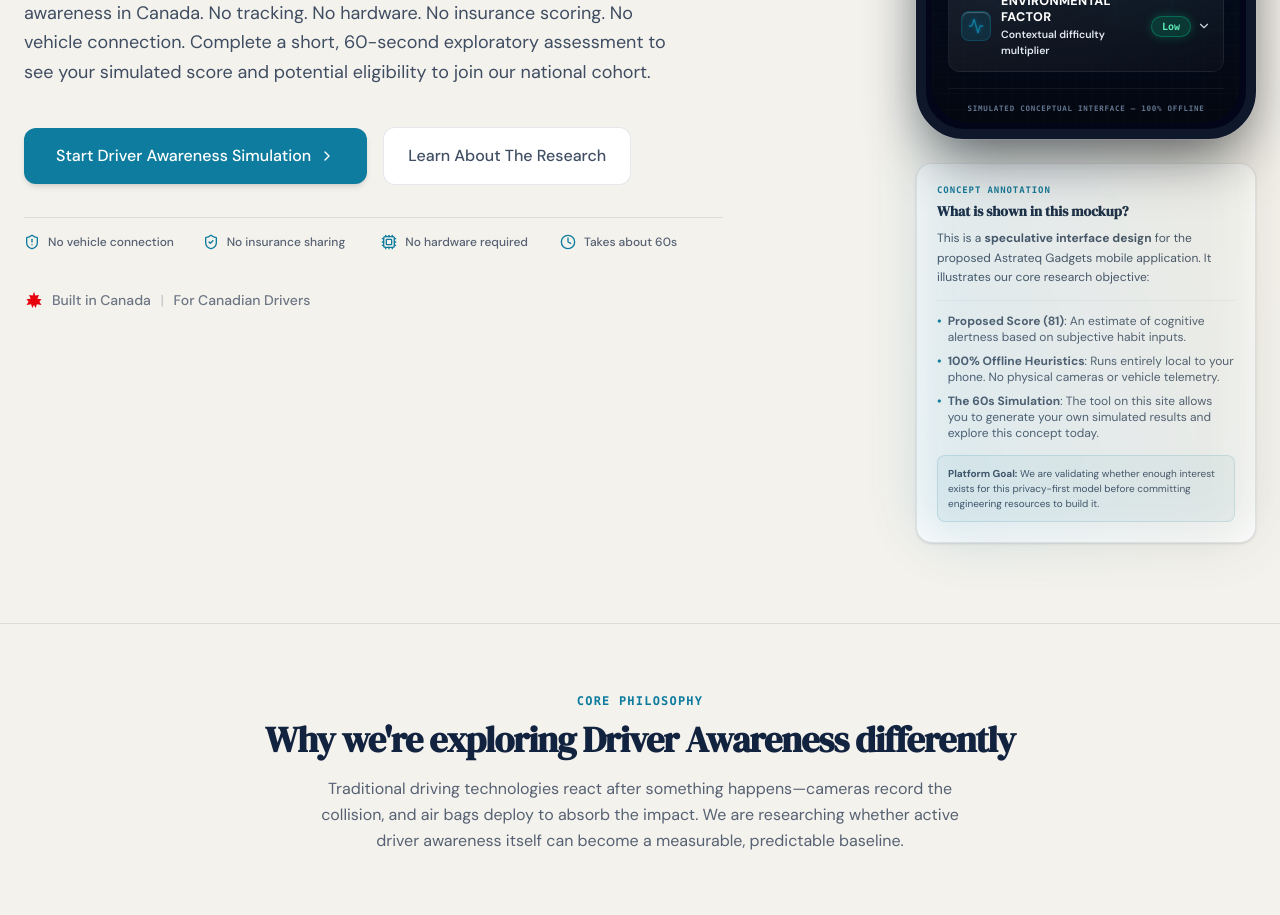
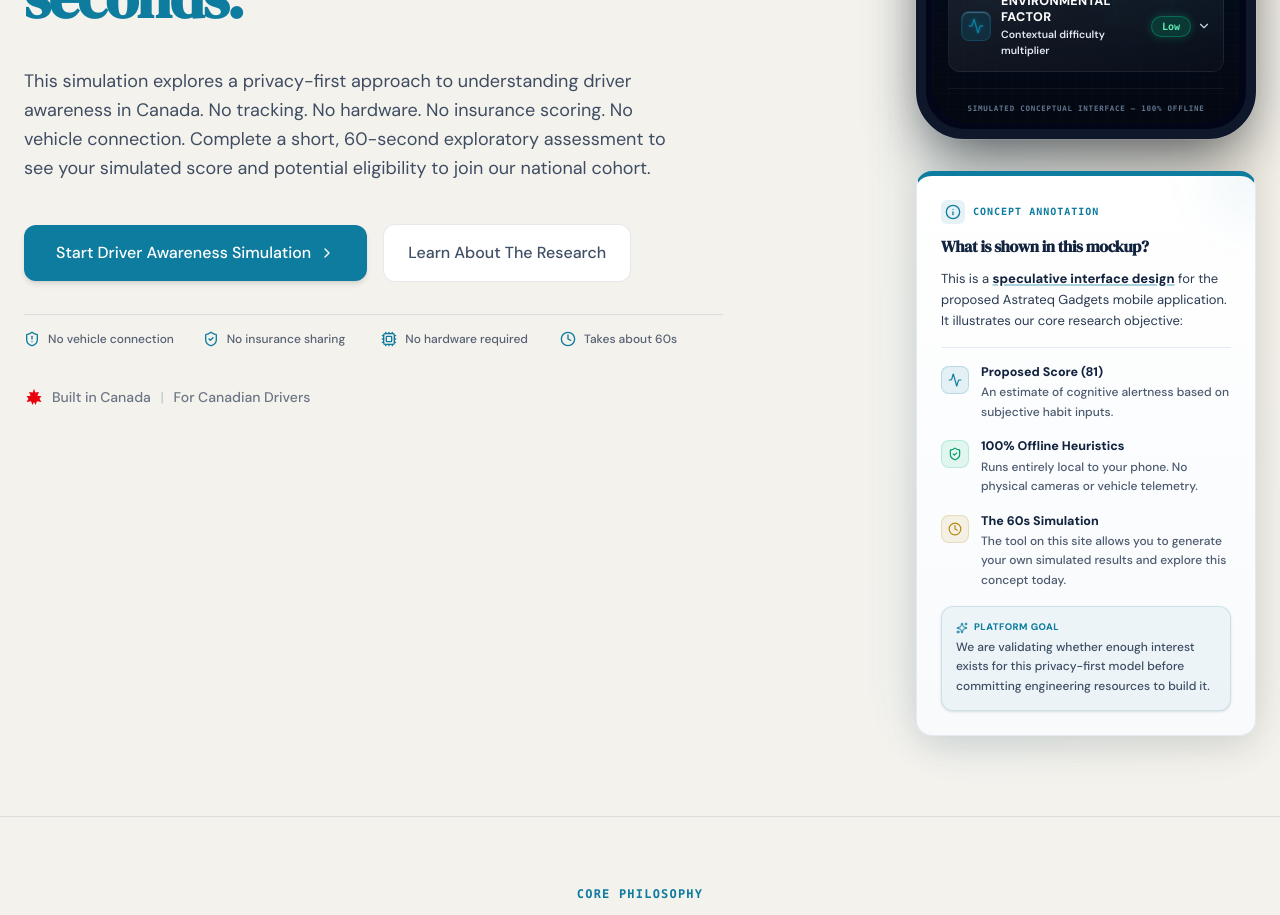
Before and after one commit to MaverickKing17/astrateq-market-validation, a React (Vite) app: page / in a window 1280 px wide. Shown: the part 700-1615 px from the top of the page. Built offline with nearby package versions, Linux system fonts and the light colour scheme.

Commit message:
feat(hero): enhance clarity panel design and branding
Refactor the concept annotation panel with improved visual hierarchy,
updated styling, and integrated iconography to better communicate
Astrateq Gadgets' value proposition.

```diff
--- a/src/components/Hero.tsx
+++ b/src/components/Hero.tsx
@@ -4,7 +4,7 @@
  */
 
 import React from "react";
-import { ShieldAlert, ShieldCheck, Cpu, Clock, Smartphone, ChevronRight, Zap, Eye, Brain, Activity, ChevronDown } from "lucide-react";
+import { ShieldAlert, ShieldCheck, Cpu, Clock, Smartphone, ChevronRight, Zap, Eye, Brain, Activity, ChevronDown, Info, Sparkles } from "lucide-react";
 
 interface HeroProps {
   onStartSimulation: () => void;
@@ -290,34 +290,70 @@ export default function Hero({ onStartSimulation }: HeroProps) {
             </div>
 
             {/* Highly Structured 5-Second Clarity & Concept Panel */}
-            <div className="mt-6 bg-white border border-deepnavy/10 rounded-2xl p-5 shadow-sm text-left max-w-[340px]" id="mockup-clarity-panel">
-              <span className="font-mono text-[9px] text-cyanaccent uppercase tracking-widest font-bold block mb-1">
-                Concept Annotation
-              </span>
-              <h4 className="font-serif text-sm font-bold text-deepnavy mb-2">
+            <div
+              className="mt-8 bg-gradient-to-b from-white to-[#f8fafc] border-t-[5px] border-t-cyanaccent border-x border-b border-slate-200/90 rounded-2xl p-6 shadow-[0_12px_30px_rgba(15,23,42,0.08)] text-left max-w-[340px] relative overflow-hidden"
+              id="mockup-clarity-panel"
+            >
+              {/* Subtle background abstract shape */}
+              <div className="absolute -top-12 -right-12 w-24 h-24 bg-cyanaccent/5 rounded-full blur-xl pointer-events-none" />
+
+              <div className="flex items-center gap-2 mb-2.5">
+                <span className="p-1 bg-cyanaccent/10 text-cyanaccent rounded-md">
+                  <Info className="h-4 w-4" />
+                </span>
+                <span className="font-mono text-[10px] text-cyanaccent uppercase tracking-widest font-black">
+                  Concept Annotation
+                </span>
+              </div>
+
+              <h4 className="font-serif text-base font-black text-deepnavy tracking-tight mb-2.5">
                 What is shown in this mockup?
               </h4>
-              <p className="text-xs text-deepnavy/80 leading-relaxed font-sans mb-3">
-                This is a <strong>speculative interface design</strong> for the proposed Astrateq Gadgets mobile application. It illustrates our core research objective:
+
+              <p className="text-[13px] text-deepnavy/90 leading-relaxed font-sans mb-4">
+                This is a <strong className="text-deepnavy font-extrabold underline decoration-cyanaccent/35 decoration-2">speculative interface design</strong> for the proposed Astrateq Gadgets mobile application. It illustrates our core research objective:
               </p>
 
-              <ul className="space-y-2 text-xs font-sans text-deepnavy/75 mb-3.5 border-t border-deepnavy/5 pt-3">
-                <li className="flex items-start gap-1.5">
-                  <span className="text-cyanaccent font-bold">•</span>
-                  <span><strong>Proposed Score (81)</strong>: An estimate of cognitive alertness based on subjective habit inputs.</span>
-                </li>
-                <li className="flex items-start gap-1.5">
-                  <span className="text-cyanaccent font-bold">•</span>
-                  <span><strong>100% Offline Heuristics</strong>: Runs entirely local to your phone. No physical cameras or vehicle telemetry.</span>
-                </li>
-                <li className="flex items-start gap-1.5">
-                  <span className="text-cyanaccent font-bold">•</span>
-                  <span><strong>The 60s Simulation</strong>: The tool on this site allows you to generate your own simulated results and explore this concept today.</span>
-                </li>
-              </ul>
+              <div className="space-y-4 mb-4 border-t border-slate-200/80 pt-4">
+                <div className="flex items-start gap-3">
+                  <div className="p-1.5 bg-cyanaccent/10 text-cyanaccent rounded-lg mt-0.5 shrink-0 border border-cyanaccent/20">
+                    <Activity className="h-3.5 w-3.5" />
+                  </div>
+                  <div>
+                    <span className="block text-[12.5px] font-extrabold text-deepnavy leading-snug">Proposed Score (81)</span>
+                    <span className="block text-xs text-deepnavy/75 mt-0.5 leading-relaxed font-medium">An estimate of cognitive alertness based on subjective habit inputs.</span>
+                  </div>
+                </div>
 
-              <div className="bg-cyanaccent/5 border border-cyanaccent/15 rounded-lg p-2.5 text-[10px] text-deepnavy/80 font-sans">
-                <strong>Platform Goal:</strong> We are validating whether enough interest exists for this privacy-first model before committing engineering resources to build it.
+                <div className="flex items-start gap-3">
+                  <div className="p-1.5 bg-emerald-500/10 text-emerald-600 rounded-lg mt-0.5 shrink-0 border border-emerald-500/20">
+                    <ShieldCheck className="h-3.5 w-3.5" />
+                  </div>
+                  <div>
+                    <span className="block text-[12.5px] font-extrabold text-deepnavy leading-snug">100% Offline Heuristics</span>
+                    <span className="block text-xs text-deepnavy/75 mt-0.5 leading-relaxed font-medium">Runs entirely local to your phone. No physical cameras or vehicle telemetry.</span>
+                  </div>
+                </div>
+
+                <div className="flex items-start gap-3">
+                  <div className="p-1.5 bg-amberaccent/10 text-amberaccent rounded-lg mt-0.5 shrink-0 border border-amberaccent/20">
+                    <Clock className="h-3.5 w-3.5" />
+                  </div>
+                  <div>
+                    <span className="block text-[12.5px] font-extrabold text-deepnavy leading-snug">The 60s Simulation</span>
+                    <span className="block text-xs text-deepnavy/75 mt-0.5 leading-relaxed font-medium">The tool on this site allows you to generate your own simulated results and explore this concept today.</span>
+                  </div>
+                </div>
+              </div>
+
+              <div className="bg-cyanaccent/5 border border-cyanaccent/15 rounded-xl p-3.5 text-xs text-deepnavy/90 font-sans shadow-sm">
+                <div className="flex items-center gap-1.5 mb-1 font-extrabold text-cyanaccent uppercase text-[9.5px] tracking-wider">
+                  <Sparkles className="h-3 w-3" />
+                  Platform Goal
+                </div>
+                <p className="leading-relaxed font-medium text-deepnavy/80">
+                  We are validating whether enough interest exists for this privacy-first model before committing engineering resources to build it.
+                </p>
               </div>
             </div>
           </div>
```
